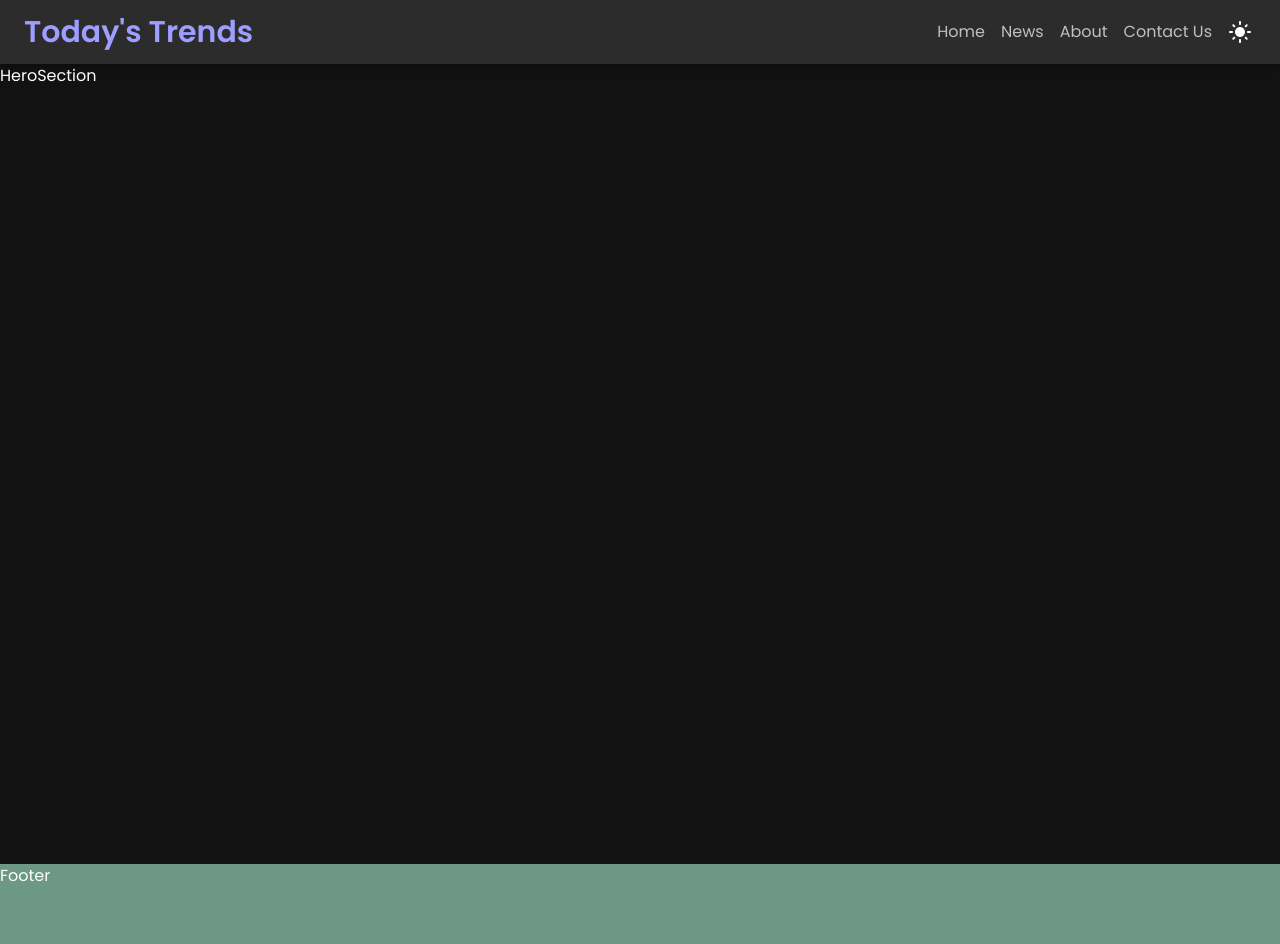
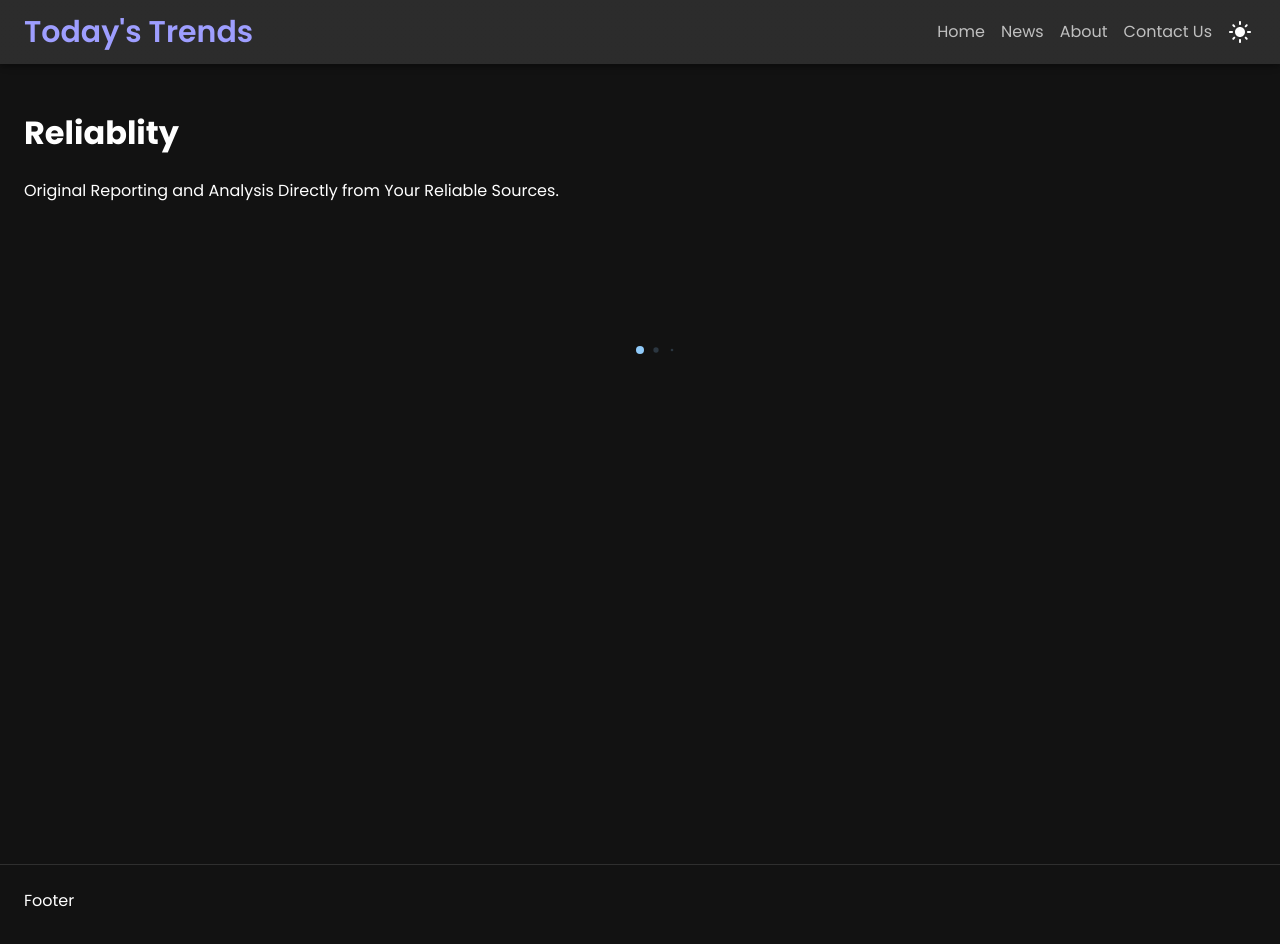
Before and after one commit to prosenjit-singha/todays-trends-v2.0, a React (Create React App) app: page / in a window 1280 px wide. Built offline with nearby package versions, Linux system fonts and the light colour scheme.

Commit message:
Swiper bullet point color changed

```diff
--- a/src/App.tsx
+++ b/src/App.tsx
@@ -1,7 +1,8 @@
 import { router } from "./routes/router";
 import { RouterProvider } from "react-router-dom";
-import { CssBaseline, ThemeProvider } from "@mui/material";
+import { CssBaseline, ThemeProvider, GlobalStyles } from "@mui/material";
 import { useThemeToggler } from "./context/ThemeToggler";
+import { globalStyles } from "./styles/globalStyles";
 
 function App() {
   const { theme } = useThemeToggler();
@@ -9,6 +10,7 @@ function App() {
     <>
       <ThemeProvider theme={theme}>
         <CssBaseline enableColorScheme />
+        <GlobalStyles styles={(p) => globalStyles(p)} />
         <RouterProvider router={router} />
       </ThemeProvider>
     </>
--- a/src/components/Footer/index.tsx
+++ b/src/components/Footer/index.tsx
@@ -2,7 +2,10 @@ import { Box, styled } from "@mui/material";
 
 const Container = styled(Box)(({ theme }) => ({
   minHeight: "10vh",
-  backgroundColor: "#6D9886",
+  backgroundColor: theme.palette.background.paper,
+  borderTop: `1px solid ${theme.palette.divider}`,
+  padding: 24,
+  paddingBottom: 8,
 }));
 
 function Footer() {
--- a/src/context/ThemeToggler/theme/common.styles.ts
+++ b/src/context/ThemeToggler/theme/common.styles.ts
@@ -1,4 +1,4 @@
-import { ThemeOptions, Zoom } from "@mui/material";
+import { ThemeOptions } from "@mui/material";
 
 export const commonStyles: ThemeOptions = {
   shape: {
@@ -14,7 +14,6 @@ export const commonStyles: ThemeOptions = {
       defaultProps: {
         arrow: true,
         enterDelay: 500,
-        TransitionComponent: Zoom,
       },
       styleOverrides: {
         tooltip: {
--- a/src/index.tsx
+++ b/src/index.tsx
@@ -2,6 +2,9 @@ import React from "react";
 import ReactDOM from "react-dom/client";
 import App from "./App";
 import { ThemeTogglerProvider } from "./context/ThemeToggler";
+// styles
+import "swiper/css";
+import "swiper/css/pagination";
 
 const root = ReactDOM.createRoot(
   document.getElementById("root") as HTMLElement
--- a/src/pages/Home/HeroSection.tsx
+++ b/src/pages/Home/HeroSection.tsx
@@ -1,7 +1,60 @@
-import React from "react";
+import { styled } from "@mui/material";
+import { Swiper, SwiperSlide } from "swiper/react";
+import { Pagination } from "swiper";
+import banner1 from "../../assets/images/hero/hero-5.jpg";
+import banner2 from "../../assets/images/hero/hero-12.jpg";
+import banner3 from "../../assets/images/hero/hero-10.jpg";
+
+const Container = styled(Swiper)((props) => ({
+  width: "100%",
+  maxHeight: "300px",
+}));
+
+const Banner = styled(SwiperSlide)(({ theme }) => ({
+  minHeight: "300px",
+  width: "100% !important",
+  padding: 24,
+}));
+
+const Heading = styled("h1")``;
+
+const SubHeading = styled("p")``;
 
 function HeroSection() {
-  return <div>HeroSection</div>;
+  return (
+    <Container
+      pagination={{
+        dynamicBullets: true,
+      }}
+      modules={[Pagination]}
+    >
+      {banners.map((banner, i) => (
+        <Banner key={i}>
+          <Heading>{banner.heading}</Heading>
+          <SubHeading>{banner.subHeading}</SubHeading>
+        </Banner>
+      ))}
+    </Container>
+  );
 }
 
 export default HeroSection;
+
+const banners = [
+  {
+    bgImage: banner1,
+    heading: "Reliablity",
+    subHeading:
+      "Original Reporting and Analysis Directly from Your Reliable Sources.",
+  },
+  {
+    bgImage: banner2,
+    heading: "Raise Your Voice",
+    subHeading: "Use Your Voice to Roam Around the World.",
+  },
+  {
+    bgImage: banner3,
+    heading: "Uniqueness",
+    subHeading: "Have a New Experience with a News Website.",
+  },
+];
--- /dev/null
+++ b/src/styles/globalStyles.tsx
@@ -0,0 +1,10 @@
+import { css, Theme } from "@mui/material";
+
+export const globalStyles = (theme: Theme) => css`
+  * {
+    box-sizing: border-box;
+  }
+  .swiper-pagination-bullet {
+    background-color: ${theme.palette.primary.main};
+  }
+`;
```
